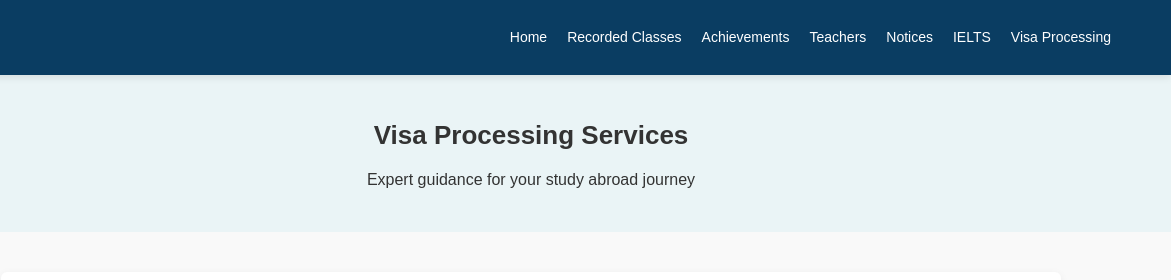
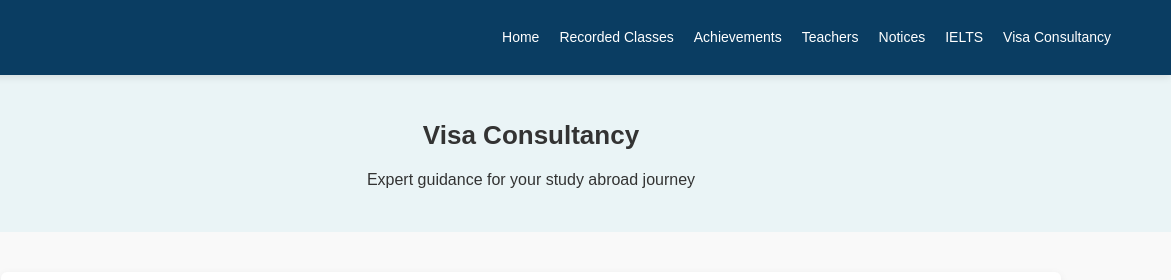
Before and after one commit to AfeefSiddique/Wave_website, a plain HTML site: page pages/visa.html in a window 1280 px wide. Shown: the top 280 px of the page, 109-1280 px from the left. Drawn offline with Linux system fonts and the light colour scheme; files whose address does not match are found by name.

Commit message:
Add files via upload
updated

```diff
--- a/pages/visa.html
+++ b/pages/visa.html
@@ -12,7 +12,7 @@
 
 
 
-    <title>Visa Processing | Wave Language Club</title>
+    <title>Visa Consultancy | Wave Language Club</title>
 
     <!-- Main CSS -->
     <link rel="stylesheet" href="../css/style.css">
@@ -35,14 +35,14 @@
                 <li><a href="teachers.html">Teachers</a></li>
                 <li><a href="notices.html">Notices</a></li>
                 <li><a href="ielts.html">IELTS</a></li>
-                <li><a href="visa.html">Visa Processing</a></li>
+                <li><a href="visa.html">Visa Consultancy</a></li>
             </ul>
         </nav>
     </header>
 
     <!-- ===== Page Header ===== -->
     <section class="page-header">
-        <h2>Visa Processing Services</h2>
+        <h2>Visa Consultancy</h2>
         <p>Expert guidance for your study abroad journey</p>
     </section>
 
```
Also changed, not shown: index.html (+1 -1 lines), pages/achievements.html (+1 -1 lines), pages/ielts.html (+1 -1 lines), pages/notices.html (+1 -1 lines), pages/recorded-classes.html (+1 -1 lines), pages/teachers.html (+1 -1 lines).
